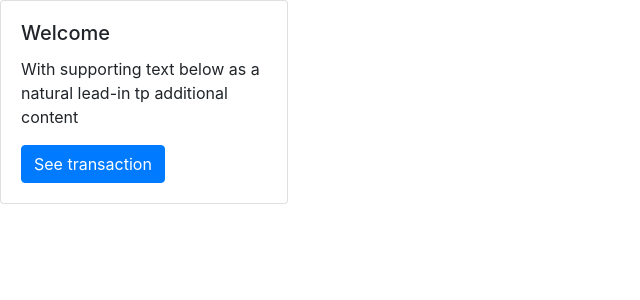
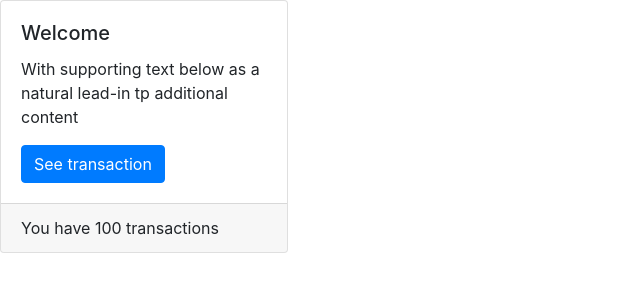
Before and after one commit to Runeci/test-task, an Angular app: page / in a window 1280 px wide. Shown: the top 300 px of the page, without its empty margins (0-640 px from the left). Built offline with nearby package versions, Linux system fonts and the light colour scheme.

Commit message:
feat: add footer to heading card template

```diff
--- a/src/app/core/components/summary-page/heading-card/heading-card.component.html
+++ b/src/app/core/components/summary-page/heading-card/heading-card.component.html
@@ -4,4 +4,7 @@
         <p class="card-text">With supporting text below as a natural lead-in tp additional content</p>
         <a href="#" class="btn btn-primary">See transaction</a>
     </div>
+    <div class="card-footer">
+        <span>You have 100 transactions</span>
+    </div>
 </div>
```
